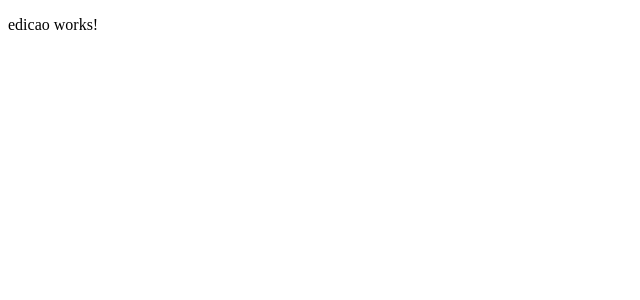
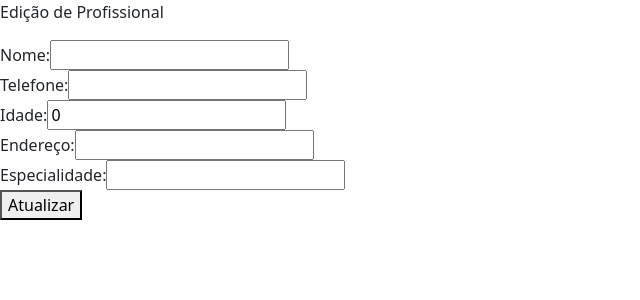
Before and after one commit to Mariott0/modulo-agendamento, an Angular app in the folder angular-modulo-agendamento/: page /edicao/1 in a window 1280 px wide. Shown: the top 300 px of the page, without its empty margins (0-640 px from the left). Built offline with nearby package versions, Linux system fonts and the light colour scheme; no server answers.

Commit message:
update 13/05/2025

```diff
--- a/angular-modulo-agendamento/src/app/profissional/cadastro/cadastro.component.html
+++ b/angular-modulo-agendamento/src/app/profissional/cadastro/cadastro.component.html
@@ -1,25 +1,25 @@
-<p>cadastro works!</p>
+<p>Cadastro de Profissional</p>
 
 <form (ngSubmit)="salvar()">
     <div>
         <label>Nome:</label>
-        <input [(ngModel)]="profissional.nome">
+        <input name="nome" type="text" [(ngModel)]="profissional.nome">
     </div>
     <div>
         <label>Telefone:</label>
-        <input [(ngModel)]="profissional.telefone">
+        <input name="telefone" type="number" [(ngModel)]="profissional.telefone">
     </div>
     <div>
         <label>Idade:</label>
-        <input type="number" [(ngModel)]="profissional.idade">
+        <input name="idade" type="number" [(ngModel)]="profissional.idade">
     </div>
     <div>
         <label>Endereço:</label>
-        <input [(ngModel)]="profissional.endereco">
+        <input name="endereco" type="text" [(ngModel)]="profissional.endereco">
     </div>
     <div>
         <label>Especialidade:</label>
-        <input [(ngModel)]="profissional.especialidade">
+        <input name="especialidade" type="text" [(ngModel)]="profissional.especialidade">
     </div>
     <button type="submit">Salvar</button>
 
--- a/angular-modulo-agendamento/src/app/profissional/edicao/edicao.component.html
+++ b/angular-modulo-agendamento/src/app/profissional/edicao/edicao.component.html
@@ -1 +1,26 @@
-<p>edicao works!</p>
+<p>Edição de Profissional</p>
+
+<form (ngSubmit)="salvar()">
+    <div>
+        <label>Nome:</label>
+        <input name="nome" type="text" [(ngModel)]="profissional.nome">
+    </div>
+    <div>
+        <label>Telefone:</label>
+        <input name="telefone" type="text" [(ngModel)]="profissional.telefone">
+    </div>
+    <div>
+        <label>Idade:</label>
+        <input name="idade" type="number" [(ngModel)]="profissional.idade">
+    </div>
+    <div>
+        <label>Endereço:</label>
+        <input name="endereco" type="text" [(ngModel)]="profissional.endereco">
+    </div>
+    <div>
+        <label>Especialidade:</label>
+        <input name="especialidade" type="text" [(ngModel)]="profissional.especialidade">
+    </div>
+    <button type="submit">Atualizar</button>
+
+</form>
--- a/angular-modulo-agendamento/src/app/profissional/edicao/edicao.component.ts
+++ b/angular-modulo-agendamento/src/app/profissional/edicao/edicao.component.ts
@@ -1,11 +1,64 @@
-import { Component } from '@angular/core';
+import { CommonModule } from '@angular/common';
+import { Component, OnInit } from '@angular/core';
+import { FormsModule } from '@angular/forms';
+import { ActivatedRoute, Router } from '@angular/router';
+import { ProfissionalService } from '../profissional.service';
+import { Profissional } from '../profissional.model';
 
 @Component({
   selector: 'app-edicao',
-  imports: [],
+  imports: [CommonModule, FormsModule],
   templateUrl: './edicao.component.html',
   styleUrl: './edicao.component.css'
 })
-export class EdicaoComponent {
+export class EdicaoComponent implements OnInit {
+
+  profissional: Profissional = {
+    id: '',
+    nome: '',
+    telefone: '',
+    idade: 0,
+    endereco: '',
+    especialidade: ''
+  };
+
+  private id!: string;
+
+
+  constructor(
+
+    private route: ActivatedRoute,
+    private router: Router,
+    private profissionalService: ProfissionalService,
+  ) { }
+
+
+
+  ngOnInit(): void {
+    this.id = String(this.route.snapshot.paramMap.get('id'));
+    this.carregarProfissional();
+  }
+
+  carregarProfissional(): void {
+
+    if (!this.id) {
+      this.router.navigate(['/listagem']);
+      return;
+    }
+
+    this.profissionalService.buscarProfissional(this.id).subscribe((a) => {
+      this.profissional = a;
+
+    });
+  }
+  salvar(): void {
+    if (!this.profissional) return;
+
+    this.profissionalService.atualizarProfissional(this.id, this.profissional).subscribe(() => {
+      this.router.navigate(['/listagem']);
+    });
+  }
+
+
 
 }
--- a/angular-modulo-agendamento/src/app/profissional/listagem/listagem.component.html
+++ b/angular-modulo-agendamento/src/app/profissional/listagem/listagem.component.html
@@ -1,4 +1,4 @@
-<p>listagem works!</p>
+<p>Listagem de Profissional</p>
 
 
 <table>
--- a/angular-modulo-agendamento/src/app/profissional/profissional.service.ts
+++ b/angular-modulo-agendamento/src/app/profissional/profissional.service.ts
@@ -24,7 +24,7 @@ export class ProfissionalService {
 
   }
   atualizarProfissional(id: string, profissional: Profissional): Observable<Profissional> {
-    return this.http.put<Profissional>(`${this.apiURL}/${id}`, profissional);
+    return this.http.patch<Profissional>(`${this.apiURL}/${id}`, profissional);
 
   }
   deletarProfissional(id: string): Observable<void> {
--- a/angular-modulo-agendamento/src/index.html
+++ b/angular-modulo-agendamento/src/index.html
@@ -1,8 +1,12 @@
 <!doctype html>
 <html lang="en">
+
 <head>
   <meta charset="utf-8">
   <title>AngularModuloAgendamento</title>
+  <link href="
+https://cdn.jsdelivr.net/npm/bootstrap@5.3.6/dist/css/bootstrap.min.css
+" rel="stylesheet">
   <base href="/">
   <meta name="viewport" content="width=device-width, initial-scale=1">
   <link rel="icon" type="image/x-icon" href="favicon.ico">
@@ -10,4 +14,5 @@
 <body>
   <app-root></app-root>
 </body>
+
 </html>
```
